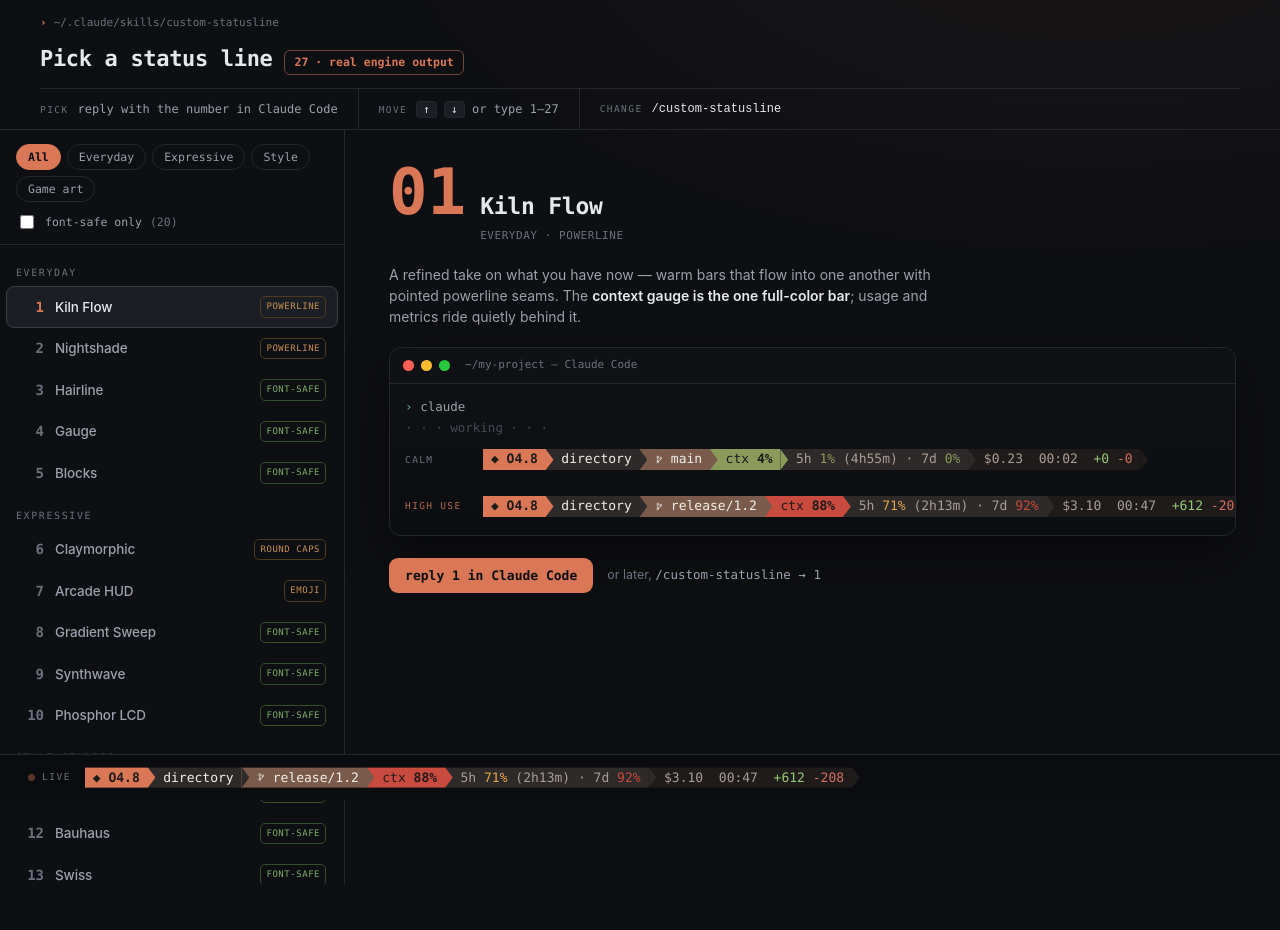
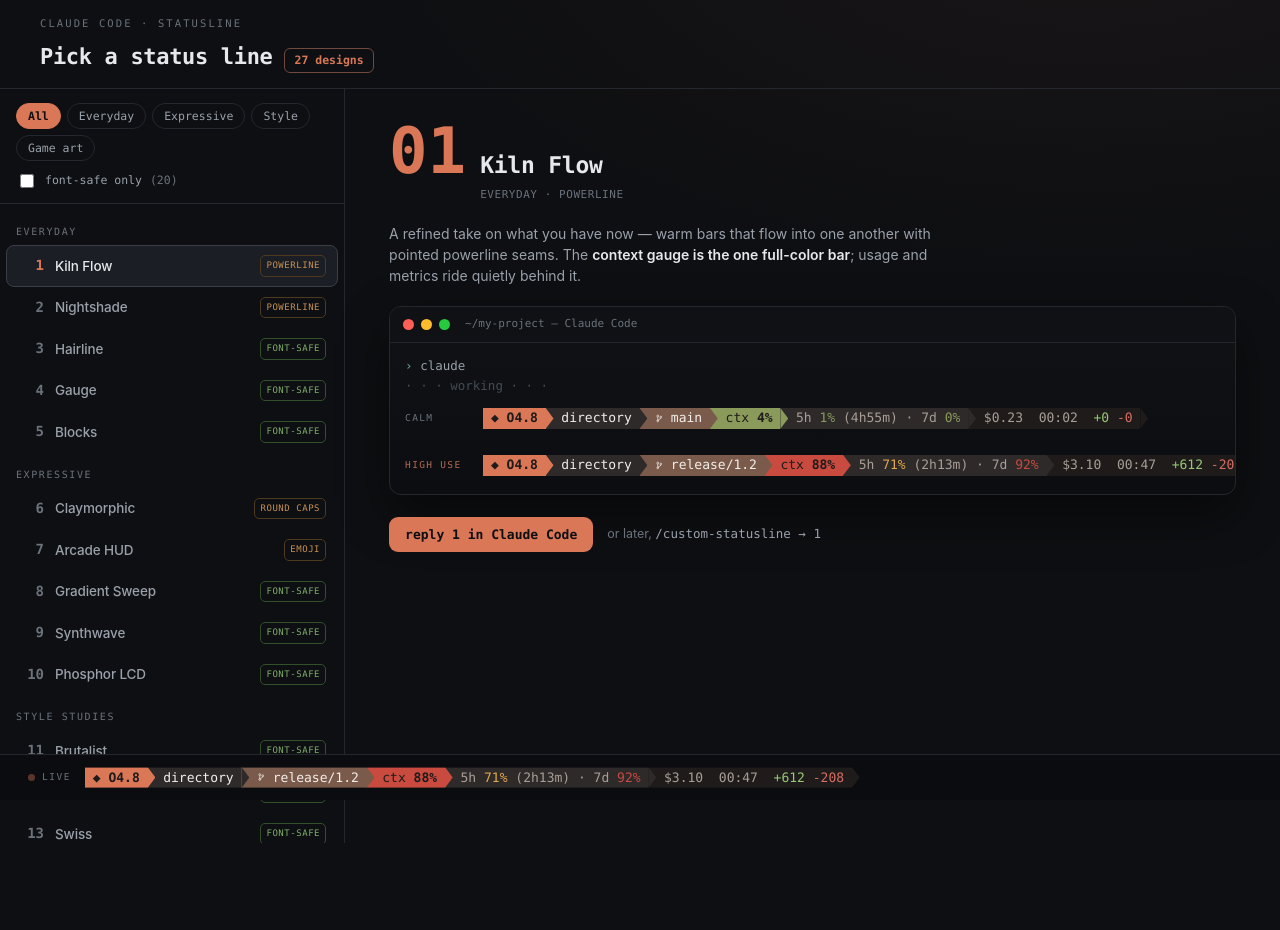
Before and after one commit to umarfarooque88/custom-statusline, a plain HTML site: page gallery.html in a window 1280 px wide. After the commit the page ends 889 px from the top, so only its background shows below. Drawn offline with Linux system fonts and the light colour scheme.

Commit message:
Header: strip to essentials (eyebrow + title + count); drop the readout strip and install path

```diff
--- a/gallery.html
+++ b/gallery.html
@@ -17,25 +17,16 @@
     background-image:radial-gradient(1200px 600px at 85% -10%, rgba(226,137,106,.05), transparent 60%);
   }
 
-  /* ---- masthead: a terminal instrument readout -------------------------- */
-  header{ border-bottom:1px solid var(--rule); padding:15px clamp(16px,4vw,40px) 0; }
-  .path{ font-family:var(--mono); font-size:11px; color:var(--mut); margin:0 0 10px;
-    display:flex; align-items:center; gap:7px; }
-  .path::before{ content:"›"; color:var(--accent); font-weight:700; transition:color .35s ease; }
-  .titlerow{ display:flex; align-items:baseline; gap:12px; flex-wrap:wrap; margin:0 0 13px; }
+  /* ---- masthead --------------------------------------------------------- */
+  header{ border-bottom:1px solid var(--rule); padding:16px clamp(16px,4vw,40px) 15px; }
+  .eyebrow{ font-family:var(--mono); font-size:10.5px; letter-spacing:.2em; text-transform:uppercase;
+    color:var(--mut); margin:0 0 8px; }
+  .titlerow{ display:flex; align-items:baseline; gap:12px; flex-wrap:wrap; }
   h1{ font-family:var(--mono); font-size:clamp(18px,1.9vw,22px); font-weight:600; letter-spacing:-.015em;
     color:var(--ink); margin:0; }
   .count{ font-family:var(--mono); font-size:11.5px; font-weight:600; color:var(--accent);
     border:1px solid color-mix(in srgb, var(--accent) 42%, var(--rule)); border-radius:6px; padding:3px 9px;
     transition:color .35s ease, border-color .35s ease; }
-  .readout{ display:flex; flex-wrap:wrap; border-top:1px solid var(--rule); }
-  .cell{ display:flex; align-items:baseline; gap:9px; padding:11px 0; }
-  .cell + .cell{ padding-left:20px; margin-left:20px; border-left:1px solid var(--rule); }
-  .cell .k{ font-family:var(--mono); font-size:9.5px; letter-spacing:.15em; text-transform:uppercase; color:var(--mut); }
-  .cell .v{ font-family:var(--mono); font-size:12px; color:var(--dim); }
-  .cell .v code{ color:var(--ink); }
-  .cell kbd{ font-family:var(--mono); font-size:11px; color:var(--ink); background:var(--panel2);
-    border:1px solid var(--rule); border-radius:4px; padding:1px 6px; }
 
   /* ---- app two-pane ----------------------------------------------------- */
   .app{ display:grid; grid-template-columns:minmax(260px,354px) 1fr; align-items:start; }
@@ -145,15 +136,10 @@
 </style>
 
 <header>
-  <p class="path">~/.claude/skills/custom-statusline</p>
+  <p class="eyebrow">Claude Code · statusLine</p>
   <div class="titlerow">
     <h1>Pick a status line</h1>
-    <span class="count">27 · real engine output</span>
-  </div>
-  <div class="readout">
-    <div class="cell"><span class="k">pick</span><span class="v">reply with the number in Claude Code</span></div>
-    <div class="cell"><span class="k">move</span><span class="v"><kbd>↑</kbd> <kbd>↓</kbd> or type 1–27</span></div>
-    <div class="cell"><span class="k">change</span><span class="v"><code>/custom-statusline</code></span></div>
+    <span class="count">27 designs</span>
   </div>
 </header>
 
```
